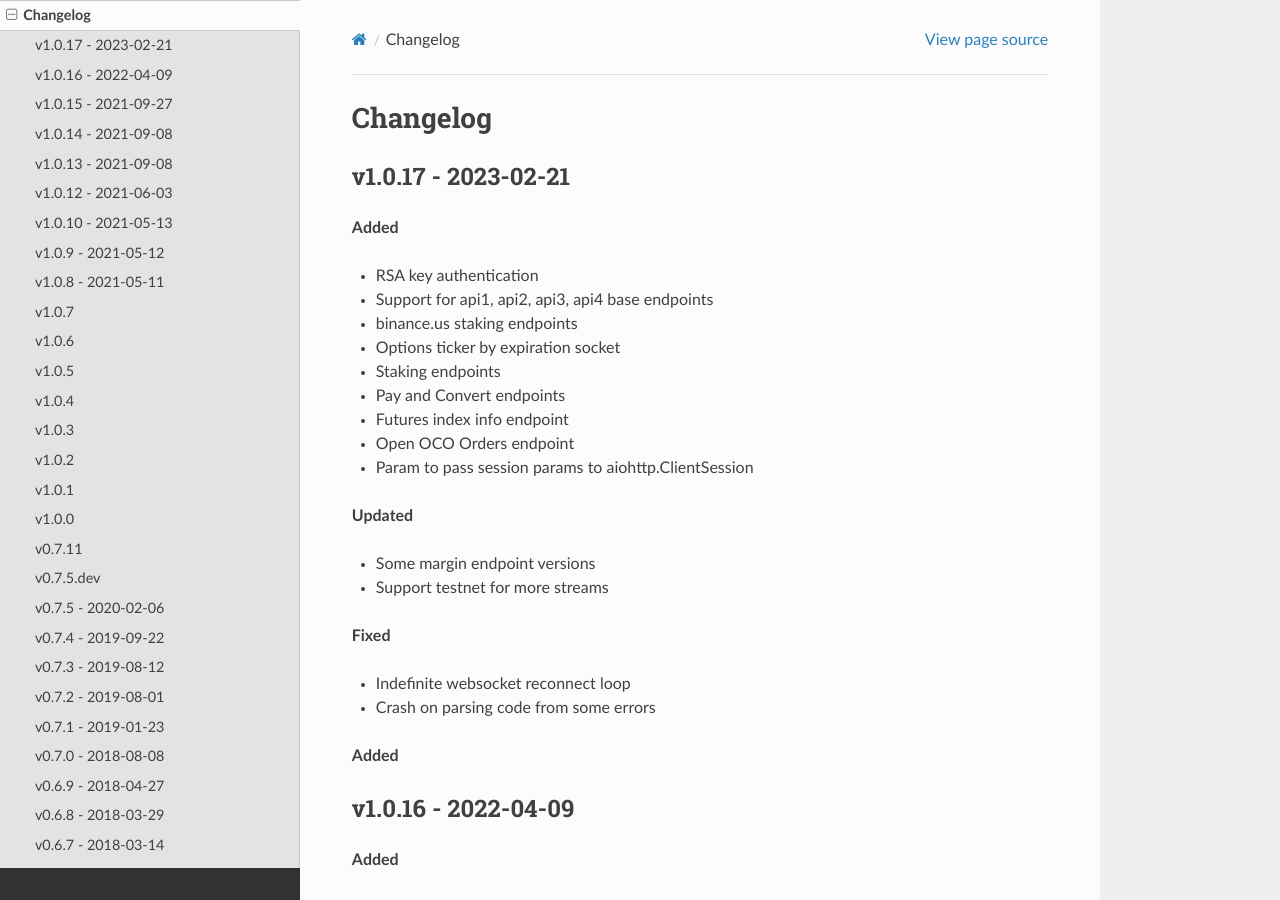
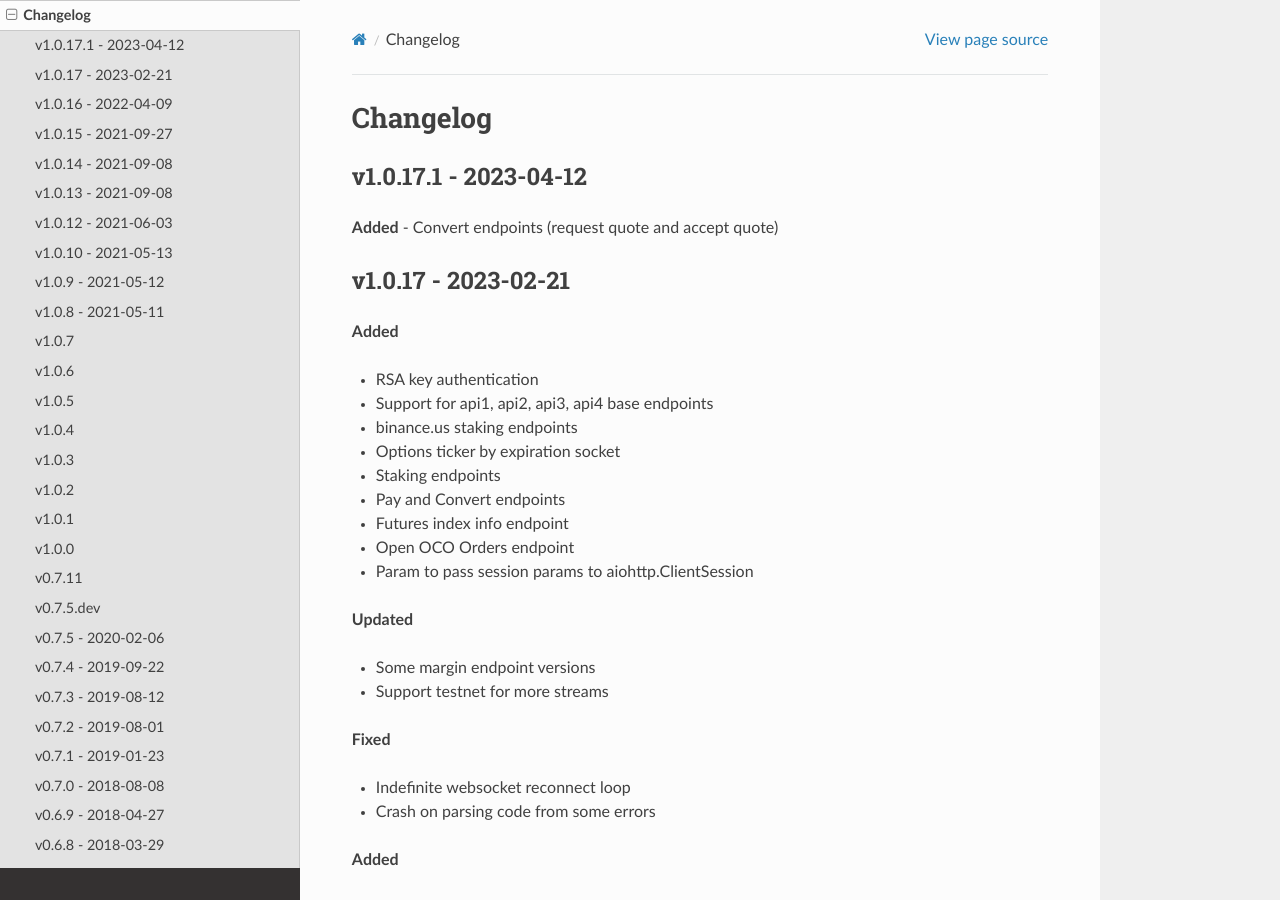
Before and after one commit to sammchardy/python-binance, a Sphinx documentation site: the page built from docs/changelog.rst, in a window 1280 px wide and 900 px high. Built offline with Sphinx 7.4.7 and the Read the Docs theme 2.0.0, drawn with Linux system fonts in a browser that asks for light colours; formulas are drawn with MathJax 3; pages that are not in the unit, such as notebooks, are missing from menus.

Commit message:
Changed version to 1.0.17.1

```diff
--- a/PYPIREADME.rst
+++ b/PYPIREADME.rst
@@ -1,8 +1,8 @@
 =================================
-Welcome to python-binance v1.0.17
+Welcome to python-binance v1.0.17.01
 =================================
 
-Updated 21st Feb 2023
+Updated 12 Apr 2023
 
 .. image:: https://img.shields.io/pypi/v/python-binance.svg
     :target: https://pypi.python.org/pypi/python-binance
--- a/README.rst
+++ b/README.rst
@@ -1,8 +1,8 @@
 =================================
-Welcome to python-binance v1.0.17
+Welcome to python-binance v1.0.17.01
 =================================
 
-Updated 21st Feb 2023
+Updated 12 Apr 2023
 
 .. image:: https://img.shields.io/pypi/v/python-binance.svg
     :target: https://pypi.python.org/pypi/python-binance
--- a/binance/__init__.py
+++ b/binance/__init__.py
@@ -4,7 +4,7 @@
 
 """
 
-__version__ = "1.0.17"
+__version__ = "1.0.17.1"
 
 from binance.client import Client, AsyncClient  # noqa
 from binance.depthcache import DepthCacheManager, OptionsDepthCacheManager, ThreadedDepthCacheManager  # noqa
--- a/docs/changelog.rst
+++ b/docs/changelog.rst
@@ -1,5 +1,12 @@
 Changelog
 =========
+
+v1.0.17.1 - 2023-04-12
+^^^^^^^^^^^^^^^^^^^^
+
+**Added**
+- Convert endpoints (request quote and accept quote)
+
 
 v1.0.17 - 2023-02-21
 ^^^^^^^^^^^^^^^^^^^^
```
